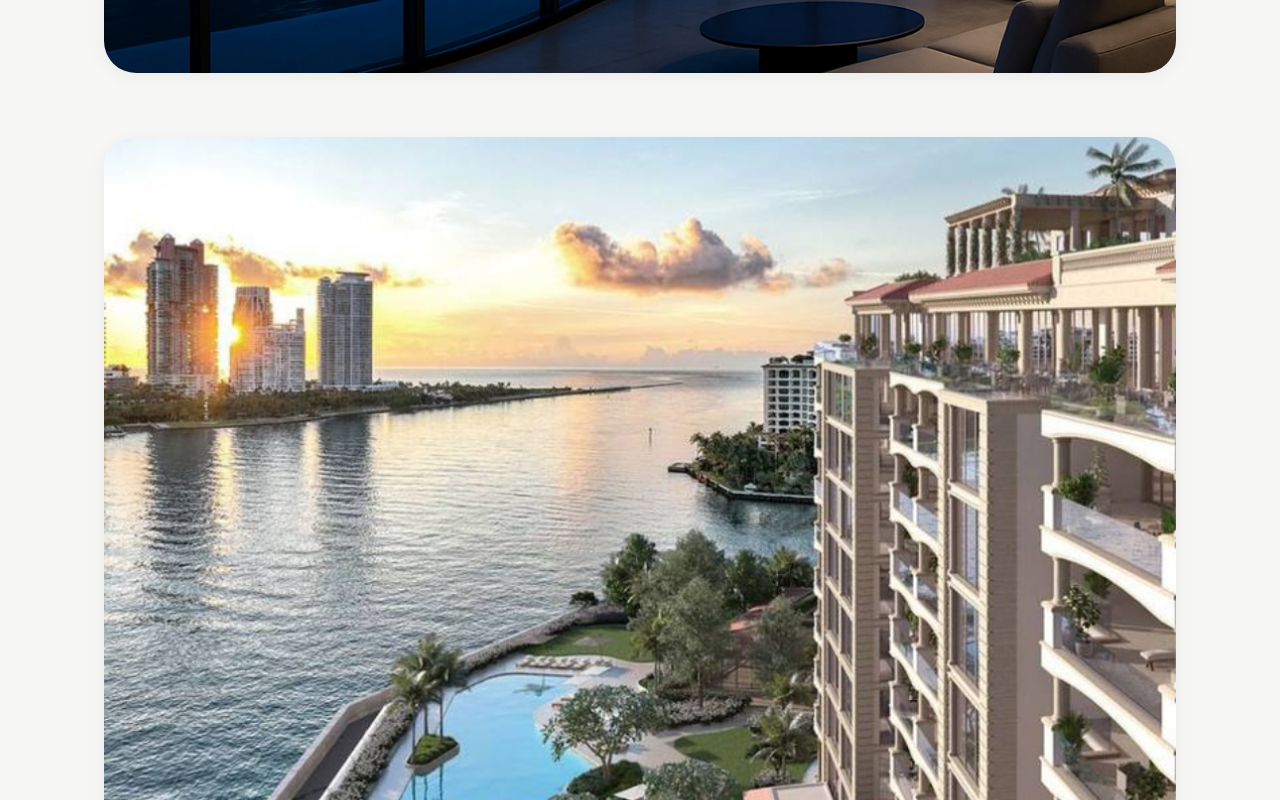
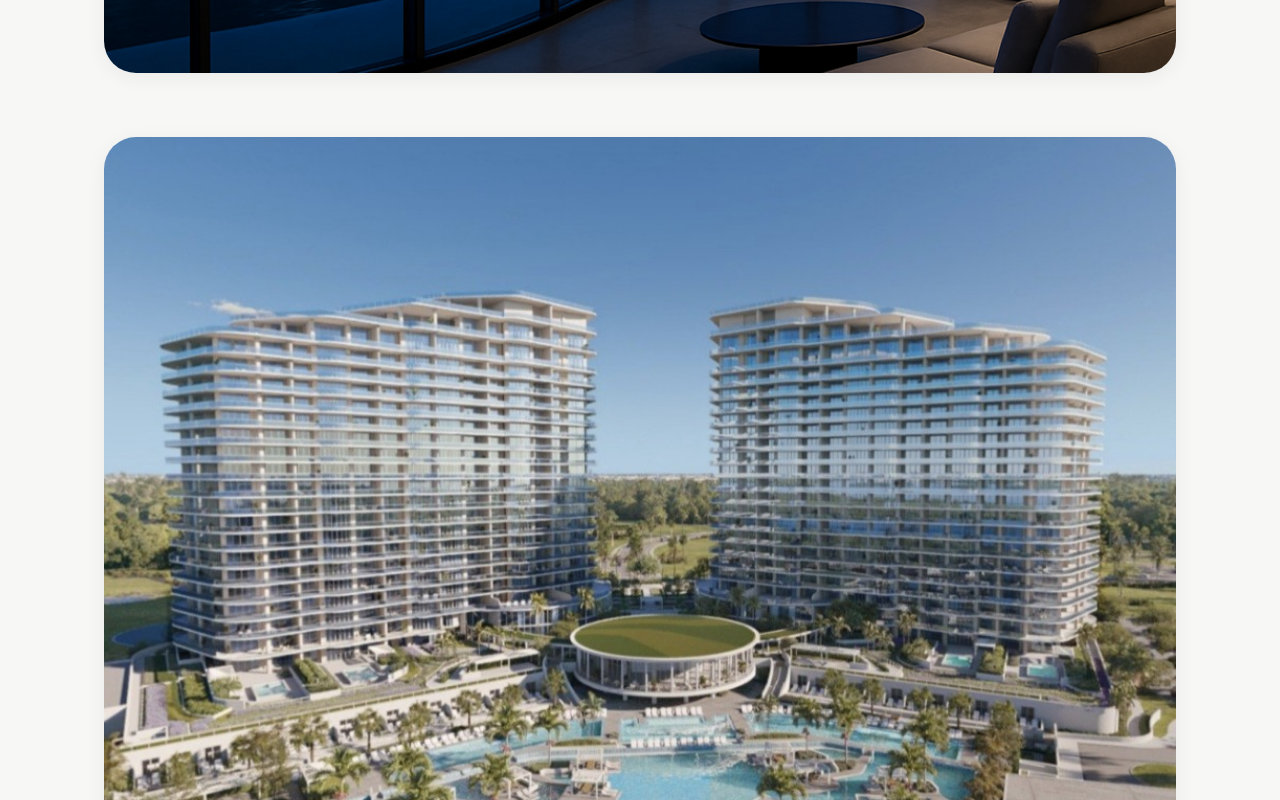
Before and after one commit to amartinez808/GeorgeMato, a React (Vite) app: page / in a window 1280 px wide. Shown: the part 5260-6060 px from the top of the page. Built offline with nearby package versions, Linux system fonts and the light colour scheme.

Commit message:
Update About content and add luxury towers image

```diff
--- a/src/pages/About.jsx
+++ b/src/pages/About.jsx
@@ -61,7 +61,7 @@ const About = () => {
               <h2>About George Mato</h2>
               <h3>President, The Luxury Group — Licensed Realtor</h3>
               <p className="about-mission">
-                <em>"Every residence is matched to lifestyle, legacy, and discretion."</em>
+                <em>"In luxury real estate, serving my clients isn’t just a responsibility, it’s the highest honor and the foundation of every relationship I build, because behind every transaction is a life, a dream, and a future I’m entrusted to help shape."</em>
               </p>
               <p>
                 George Mato is an award-winning luxury brand real estate development specialist with over 25 years of experience guiding South Florida's most discerning buyers through the region's finest real estate. His reputation is built on quiet mastery, discreet expertise, and unwavering commitment to each client's goals.
@@ -78,7 +78,7 @@ const About = () => {
               <p>
                 A true fixture of the city, George's deep local history even includes a role in the original <em>Miami Vice</em>, reflecting his lifelong connection to the vibrant culture of South Florida.
               </p>
-              <p className="about-signature">– George Mato, Licensed Realtor</p>
+              <p className="about-signature">– George Mato, Licensed Realtor # SL580638</p>
             </div>
           </div>
         </section>
--- a/src/pages/Home.jsx
+++ b/src/pages/Home.jsx
@@ -54,6 +54,12 @@ const galleryItems = [
     id: 'hotel-view',
     src: '/hotel-view.jpg',
     alt: 'Elegant hotel and resort architecture',
+    variant: 'large',
+  },
+  {
+    id: 'luxury-towers',
+    src: '/luxury-towers.jpg',
+    alt: 'Twin luxury residential towers with resort-style amenities',
     variant: 'large',
   },
   {
```
Also changed, not shown: public/luxury-towers.jpg (added).
